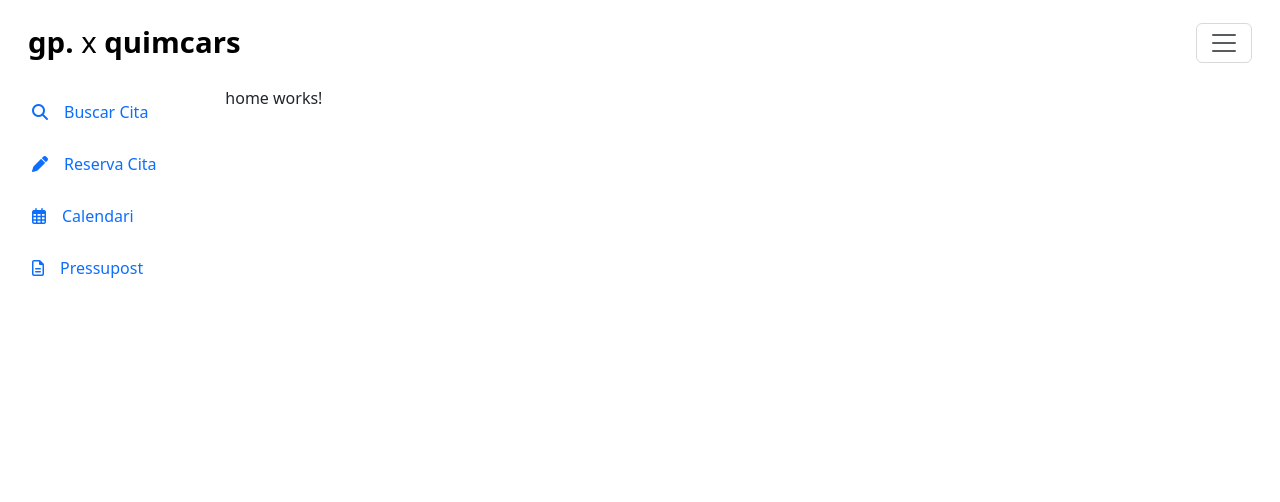
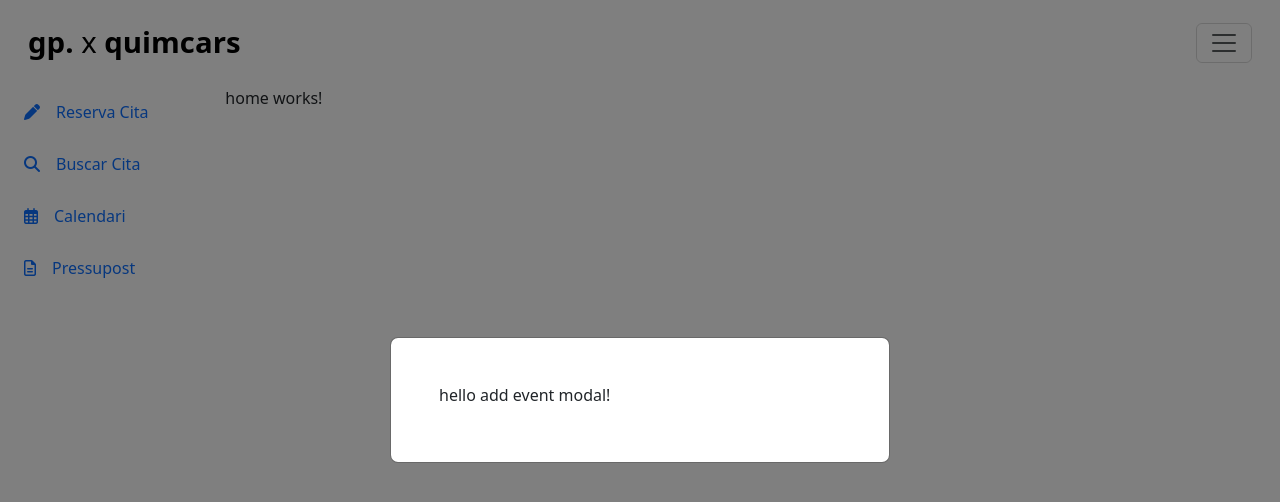
Before and after one commit to Garage-Pro-LG/garagepro-frontend, an Angular app: page / in a window 1280 px wide. Both pictures are taken after a click on the button "Reserva Cita". Shown: the top 502 px of the page. Built offline with nearby package versions, Linux system fonts and the light colour scheme.

Commit message:
add event button updated

```diff
--- a/src/app/components/buttons/add-event-button/add-event-button.component.html
+++ b/src/app/components/buttons/add-event-button/add-event-button.component.html
@@ -1,4 +1,4 @@
-<button class="btn btn-outline-primary my-2">
+<button class="btn btn-outline-primary my-2"  (click)="addEventModal()">
   <i class="fa-solid fa-pen"></i>
   <span class="d-none d-md-inline ps-3">Reserva Cita</span>
 </button>
--- a/src/app/components/buttons/add-event-button/add-event-button.component.scss
+++ b/src/app/components/buttons/add-event-button/add-event-button.component.scss
@@ -1,3 +1,7 @@
 .btn{
   border: none;
 }
+
+.custom-modal .modal-dialog .modal-content {
+  height: 100%;
+}
--- a/src/app/components/buttons/add-event-button/add-event-button.component.ts
+++ b/src/app/components/buttons/add-event-button/add-event-button.component.ts
@@ -1,5 +1,7 @@
-import { Component } from '@angular/core';
+import { Component, inject } from '@angular/core';
 import { RouterModule } from '@angular/router';
+import { NgbModal, NgbModalConfig } from '@ng-bootstrap/ng-bootstrap';
+import { AddEventModalComponent } from '../../modals/add-event-modal/add-event-modal.component';
 
 @Component({
   selector: 'app-add-event-button',
@@ -10,4 +12,10 @@ import { RouterModule } from '@angular/router';
 })
 export class AddEventButtonComponent {
 
+  modalService = inject(NgbModal);
+  modalConfig = inject(NgbModalConfig);
+
+  addEventModal(){
+    this.modalService.open(AddEventModalComponent,{ size: 'md', centered: true, scrollable: true,})
+  }
 }
--- /dev/null
+++ b/src/app/components/modals/add-event-modal/add-event-modal.component.html
@@ -0,0 +1,3 @@
+<div class="m-5">
+  <h6>hello add event modal!</h6>
+</div>
--- /dev/null
+++ b/src/app/components/modals/add-event-modal/add-event-modal.component.ts
@@ -0,0 +1,16 @@
+import { Component, inject } from '@angular/core';
+import { NgbActiveModal, NgbModal, NgbModalConfig } from '@ng-bootstrap/ng-bootstrap';
+
+@Component({
+  selector: 'app-add-event-modal',
+  standalone: true,
+  imports: [ ],
+  templateUrl: './add-event-modal.component.html',
+  styleUrl: './add-event-modal.component.scss'
+})
+export class AddEventModalComponent {
+
+  public activeModal  = inject(NgbActiveModal);
+
+
+}
--- a/src/app/shared/sidebar/sidebar.component.html
+++ b/src/app/shared/sidebar/sidebar.component.html
@@ -1,7 +1,7 @@
-<nav class="nav flex-column  ps-2">
+<nav class="nav flex-column">
 
+  <app-add-event-button></app-add-event-button>
   <app-search-button></app-search-button>
-  <app-add-event-button></app-add-event-button>
   <app-calendar-button></app-calendar-button>
   <app-budget-button></app-budget-button>
 
```
Also changed, not shown: src/app/components/modals/add-event-modal/add-event-modal.component.scss (added), 1 other file (tests, documents, lock files or other folders).
